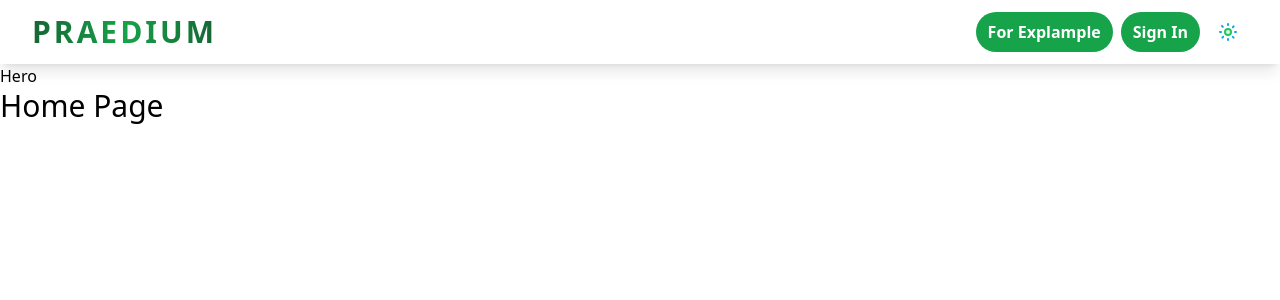
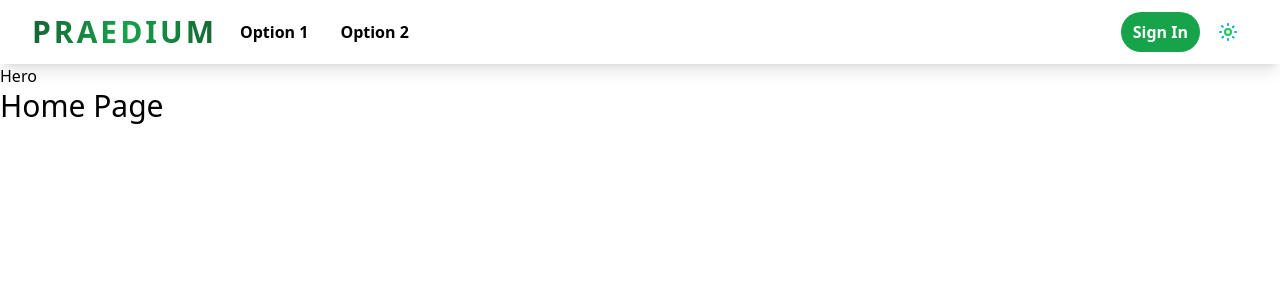
Before and after one commit to luisro30/HackFest-2022, a Next.js app: page / in a window 1280 px wide. Shown: the top 300 px of the page. Built offline with nearby package versions, Linux system fonts and the light colour scheme.

Commit message:
animation button heade ❤️

```diff
--- a/components/Button/index.tsx
+++ b/components/Button/index.tsx
@@ -56,8 +56,8 @@ export const Button = forwardRef<HTMLButtonElement, ButtonProps>(
     let btnSolid = ["bg-green-600", "hover:bg-green-700", "text-white"];
     let btnOutline = [
       "dark:text-white",
-      "hover:text-indigo-700",
-      "hover:dark:text-indigo-700",
+      "hover:text-green-700",
+      "hover:dark:text-green-700",
       "bg-transparent",
       "hover:bg-indigo-50",
       "border",
@@ -65,7 +65,7 @@ export const Button = forwardRef<HTMLButtonElement, ButtonProps>(
     ];
     let btnGhost = [
       "bg-transparent",
-      "dark:text-white",
+      "dark:text-green",
       "hover:bg-indigo-50",
       "hover:text-indigo-700",
       "hover:dark:text-indigo-700",
--- a/components/Header.jsx
+++ b/components/Header.jsx
@@ -12,12 +12,28 @@ export const Header = () => {
       justify-between bg-white py-2 px-2 shadow-lg sm:py-3 sm:px-8"
       >
         <div className="flex grow-0 basis-1/3 md:hidden">Menu BTN</div>
-        <div className="flex grow-0 basis-1/3 justify-center md:justify-start">
-          <Logo />
+        <div className="flex grow-0 basis-1/3 justify-center md:justify-start ">
+          <Link href={"/#"}>
+            <a className="my-auto flex w-[140px] md:ml-0 mx-12">
+              <Logo />
+            </a>
+          </Link>
+          <div className="ml-10 hidden gap-2 md:ml-2 md:flex">
+            <Link href="/#" passHref>
+              <Button variant="ghost" as="a" className="hidden md:inline-flex">
+                Option 1
+              </Button>
+            </Link>
+            <Link href="/#" passHref>
+              <Button variant="ghost" as="a" className="hidden md:inline-flex">
+                Option 2
+              </Button>
+            </Link>
+          </div>
         </div>
         <div className="relative flex grow-0 basis-1/3 justify-end gap-2">
           <Link href={"/#"} passHref>
-            <Button as="a" className="hidden md:inline-flex">
+            <Button as="a" className="hidden ">
               For explample
             </Button>
           </Link>
```
